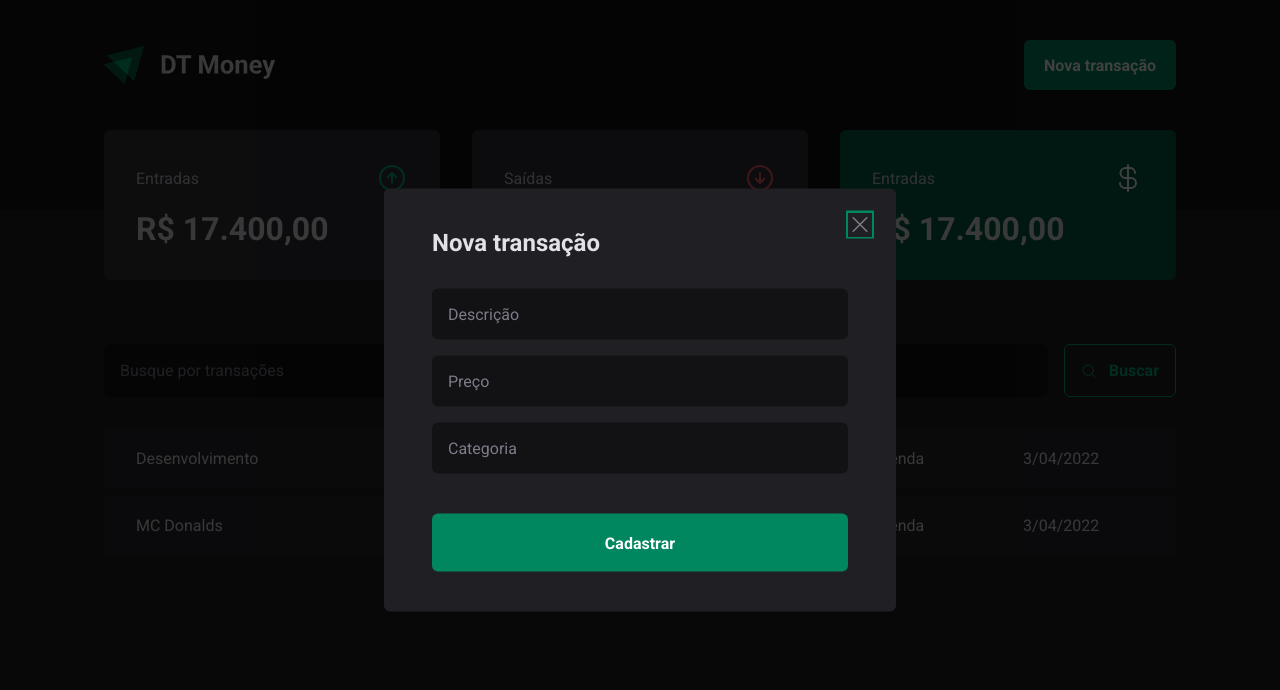
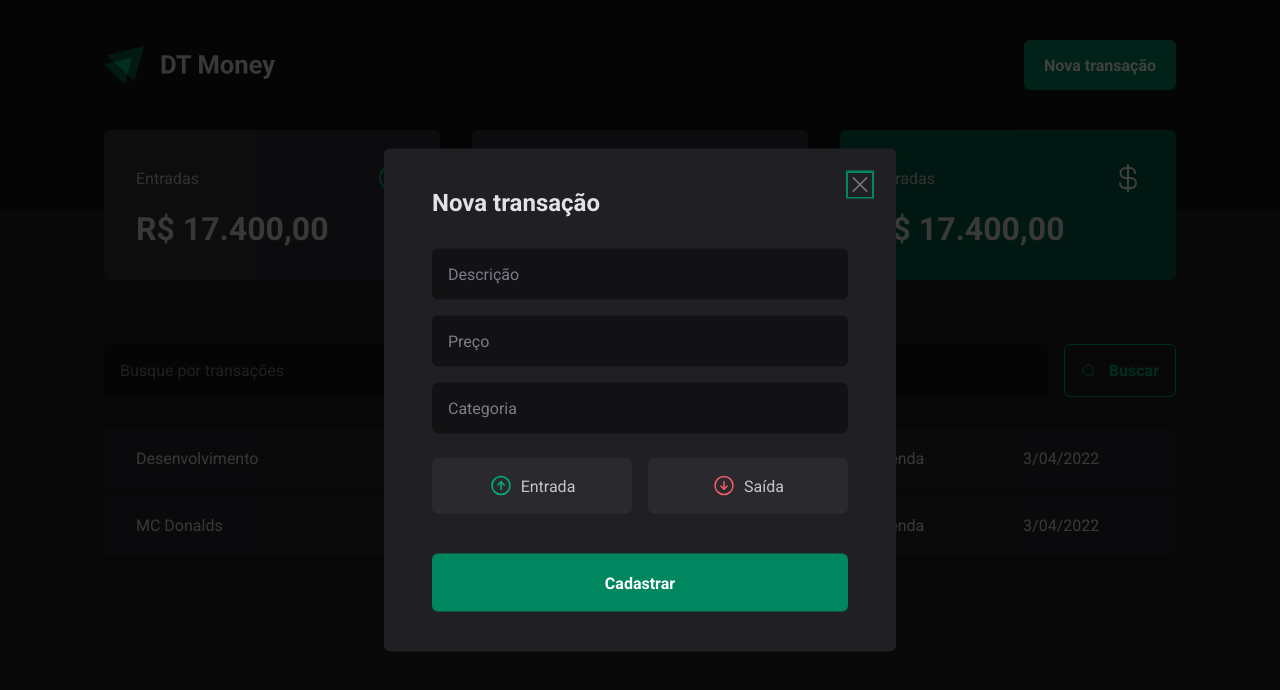
Before and after one commit to gabrieltsx/dt-money, a React (Vite) app: page / in a window 1280 px wide. Both pictures are taken after a click on the button "Nova transação". Shown: the top 690 px of the page. Built offline with nearby package versions, Linux system fonts and the light colour scheme.

Commit message:
add radix radio group

```diff
--- a/package.json
+++ b/package.json
@@ -11,6 +11,7 @@
   },
   "dependencies": {
     "@radix-ui/react-dialog": "^1.0.2",
+    "@radix-ui/react-radio-group": "^1.1.0",
     "phosphor-react": "^1.4.1",
     "react": "^18.2.0",
     "react-dom": "^18.2.0",
--- a/src/components/NewTransactionModal/index.tsx
+++ b/src/components/NewTransactionModal/index.tsx
@@ -1,6 +1,6 @@
 import * as Dialog from '@radix-ui/react-dialog'
-import { CloseButton, Content, Overlay } from './styles'
-import { X } from 'phosphor-react'
+import { CloseButton, Content, Overlay, TransactionType, TransactionTypeButton } from './styles'
+import { ArrowCircleDown, ArrowCircleUp, X } from 'phosphor-react'
 
 export function NewTransactionModal () {
     return (
@@ -20,11 +20,22 @@
                 <input type="number" placeholder="Preço" required />
                 <input type="text" placeholder="Categoria" required />
 
+                <TransactionType>
+                <TransactionTypeButton variant="income" value="income">
+                    <ArrowCircleUp size={24} />
+                    Entrada
+                </TransactionTypeButton>
+
+                <TransactionTypeButton variant="outcome" value="outcome">
+                    <ArrowCircleDown size={24} />
+                    Saída
+                </TransactionTypeButton>
+            </TransactionType>
+
                 <button type="submit">
                     Cadastrar
                 </button>
             </form>
-
         </Content>
       </Dialog.Portal>
     )
--- a/src/components/NewTransactionModal/styles.ts
+++ b/src/components/NewTransactionModal/styles.ts
@@ -1,5 +1,6 @@
 import styled from "styled-components";
 import * as Dialog from '@radix-ui/react-dialog'
+import * as RadioGroup from '@radix-ui/react-radio-group'
 
 
 export const Overlay = styled(Dialog.Overlay)`
@@ -8,7 +9,7 @@
     height: 100vh;
     inset: 0;
     background: rgba(0, 0, 0, 0.75);
-`
+`;
 
 export const Content = styled(Dialog.Content)`
     min-width: 32rem;
@@ -57,7 +58,7 @@
             }
         }
     }
-`
+`;
 
 export const CloseButton = styled(Dialog.Close)`
     position: absolute;
@@ -68,4 +69,46 @@
     line-height: 0;
     cursor: pointer;
     color: ${props => props.theme["gray-500"]}
+`;
+
+export const TransactionType = styled(RadioGroup.Root)`
+    display: grid;
+    grid-template-columns: repeat(2, 1fr);
+    gap: 1rem;
+    margin-top: 0.5rem;
+`;
+
+interface TransactionTypeButtonProps {
+    variant: 'income' | 'outcome'
+}
+
+export const TransactionTypeButton = styled(RadioGroup.Item)<TransactionTypeButtonProps>`
+    background: ${props => props.theme["gray-700"]};
+    padding: 1rem;
+    display: flex;
+    align-items: center;
+    justify-content: center;
+    gap: 0.5rem;
+    border-radius: 6px;
+    cursor: pointer;
+    border: 0;
+    color: ${props => props.theme["gray-300"]};
+
+    svg {
+        color: ${props => props.variant === 'income' ? props.theme["green-300"] : props.theme["red-300"]}
+    }
+
+    &[data-state='unchecked']:hover {
+        transition: backgound-color 0.2s;
+        background: ${props => props.theme["gray-600"]}
+    }
+
+    &[data-state='checked'] {
+        color: ${props => props.theme.white};
+        background: ${props => props.variant === 'income' ? props.theme["green-500"] : props.theme["red-500"]};
+
+        svg {
+            color: ${props => props.theme.white};
+        }
+    }
 `
```
Also changed, not shown: 1 other file (tests, documents, lock files or other folders).
